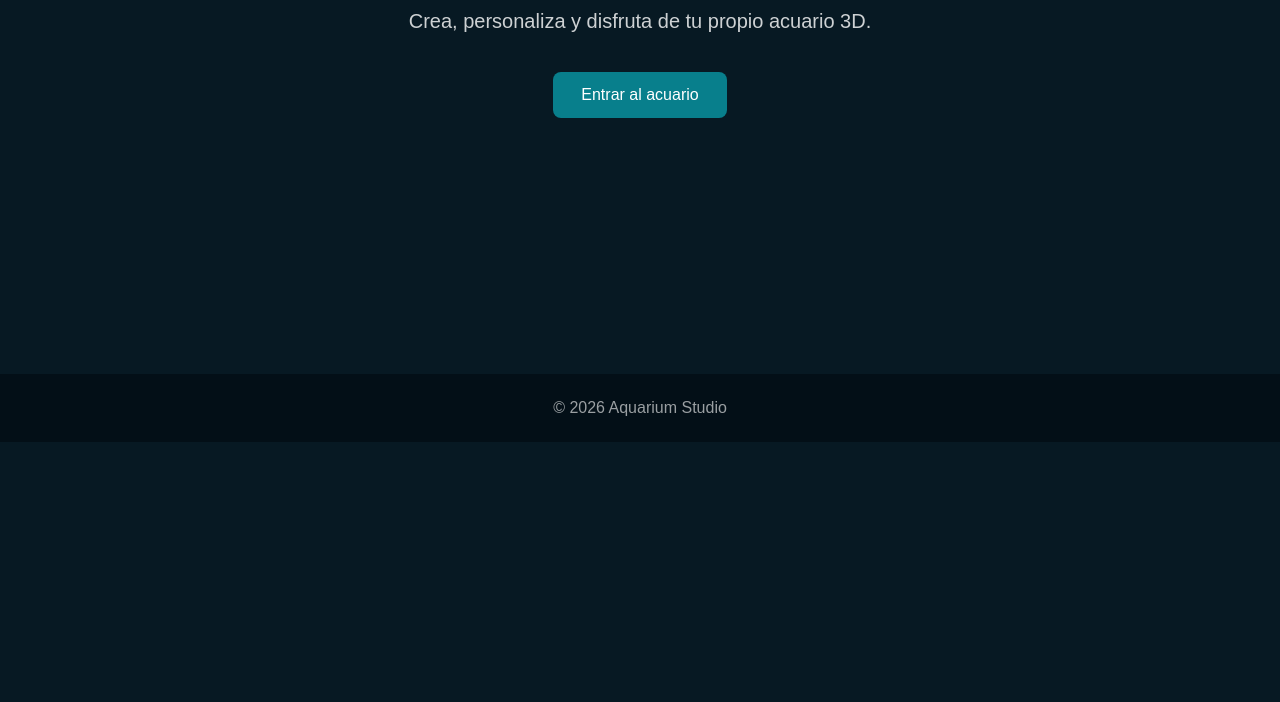
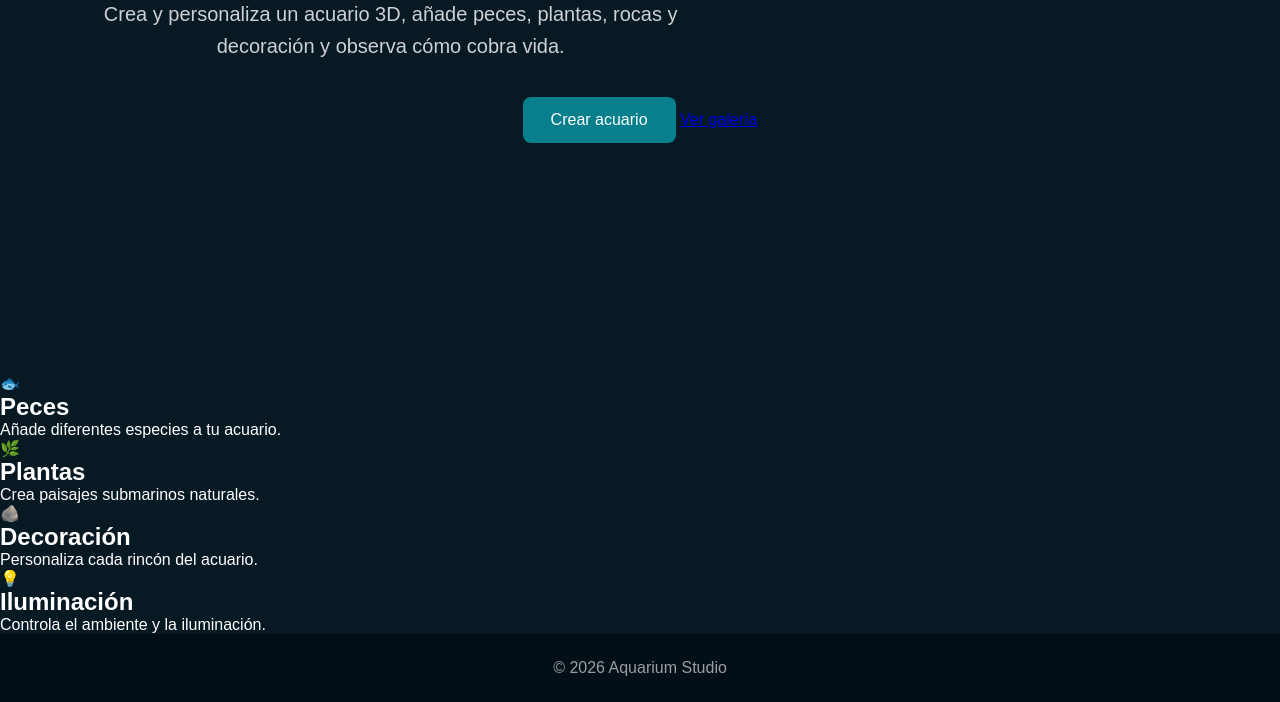
Before and after one commit to yfmodaurbana-eng/scaling-tribble, a plain HTML site: page index.html in a window 1280 px wide. Shown: the part 415-1117 px from the top of the page. Before the commit the page ends 857 px from the top, so only its background shows below. Drawn offline with Linux system fonts and the light colour scheme.

Commit message:
Refactor index.html for improved structure and content

```diff
--- a/index.html
+++ b/index.html
@@ -12,9 +12,10 @@
 <body>
 
     <header class="site-header">
-        <div class="logo">
-            Aquarium Studio
-        </div>
+
+        <a class="logo" href="index.html">
+            🐠 Aquarium Studio
+        </a>
 
         <nav class="main-nav">
             <a href="index.html">Inicio</a>
@@ -22,27 +23,98 @@
             <a href="pages/gallery.html">Galería</a>
             <a href="pages/settings.html">Configuración</a>
         </nav>
+
     </header>
 
-    <main id="app">
+
+    <main>
 
         <section class="hero">
-            <h1>Diseña tu acuario</h1>
 
-            <p>
-                Crea, personaliza y disfruta de tu propio acuario 3D.
-            </p>
+            <div class="hero-content">
 
-            <a class="hero-button" href="pages/aquarium.html">
-                Entrar al acuario
-            </a>
+                <span class="hero-label">
+                    AQUARIUM STUDIO
+                </span>
+
+                <h1>
+                    Diseña tu propio
+                    <span>mundo submarino.</span>
+                </h1>
+
+                <p>
+                    Crea y personaliza un acuario 3D,
+                    añade peces, plantas, rocas y decoración
+                    y observa cómo cobra vida.
+                </p>
+
+                <div class="hero-actions">
+
+                    <a class="hero-button" href="pages/aquarium.html">
+                        Crear acuario
+                    </a>
+
+                    <a class="hero-secondary" href="pages/gallery.html">
+                        Ver galería
+                    </a>
+
+                </div>
+
+            </div>
+
+        </section>
+
+
+        <section class="features">
+
+            <article class="feature-card">
+                <span>🐟</span>
+                <h2>Peces</h2>
+                <p>
+                    Añade diferentes especies a tu acuario.
+                </p>
+            </article>
+
+
+            <article class="feature-card">
+                <span>🌿</span>
+                <h2>Plantas</h2>
+                <p>
+                    Crea paisajes submarinos naturales.
+                </p>
+            </article>
+
+
+            <article class="feature-card">
+                <span>🪨</span>
+                <h2>Decoración</h2>
+                <p>
+                    Personaliza cada rincón del acuario.
+                </p>
+            </article>
+
+
+            <article class="feature-card">
+                <span>💡</span>
+                <h2>Iluminación</h2>
+                <p>
+                    Controla el ambiente y la iluminación.
+                </p>
+            </article>
+
         </section>
 
     </main>
 
+
     <footer class="site-footer">
-        <p>© 2026 Aquarium Studio</p>
+
+        <p>
+            © 2026 Aquarium Studio
+        </p>
+
     </footer>
+
 
     <script type="module" src="js/main.js"></script>
 
```
